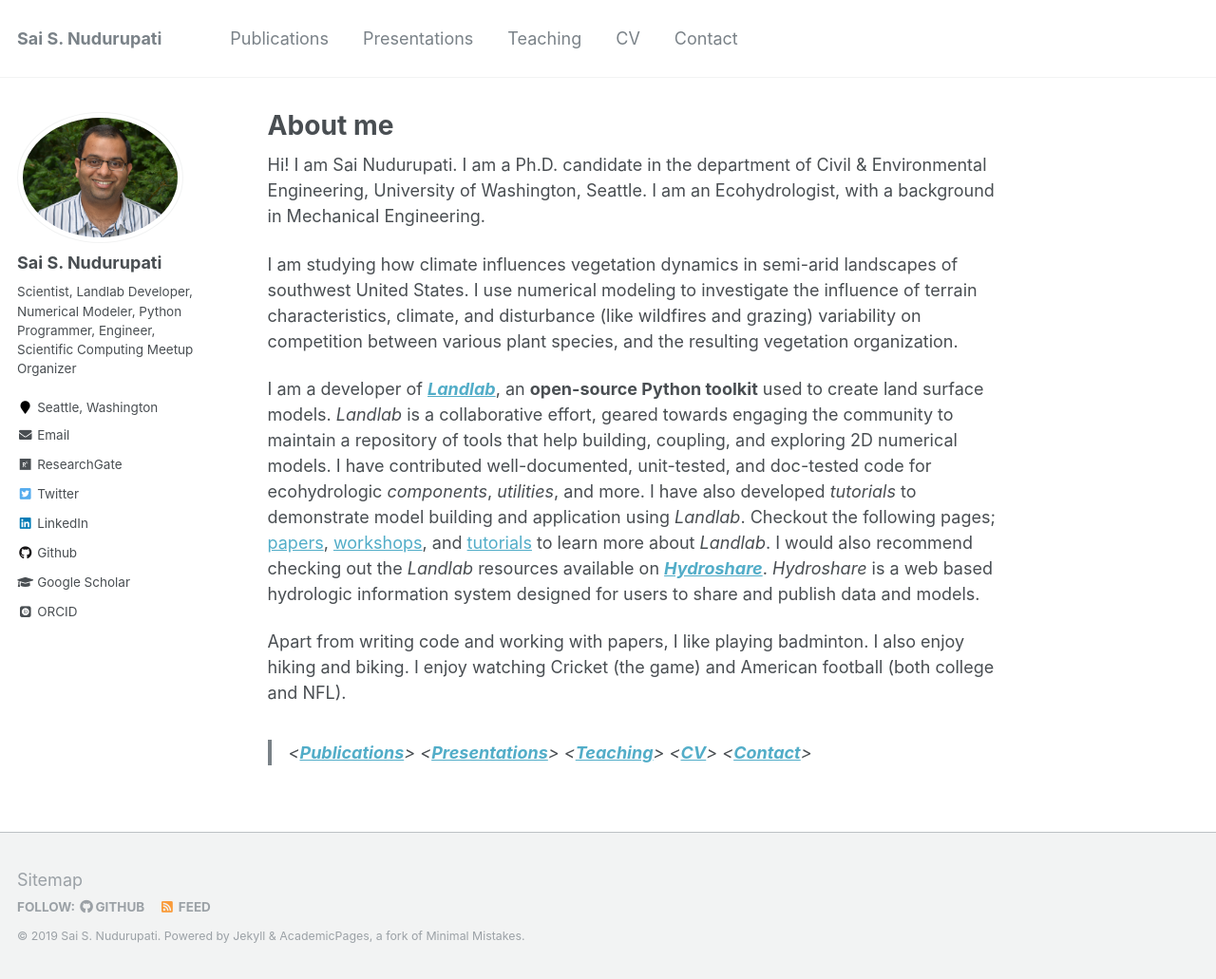
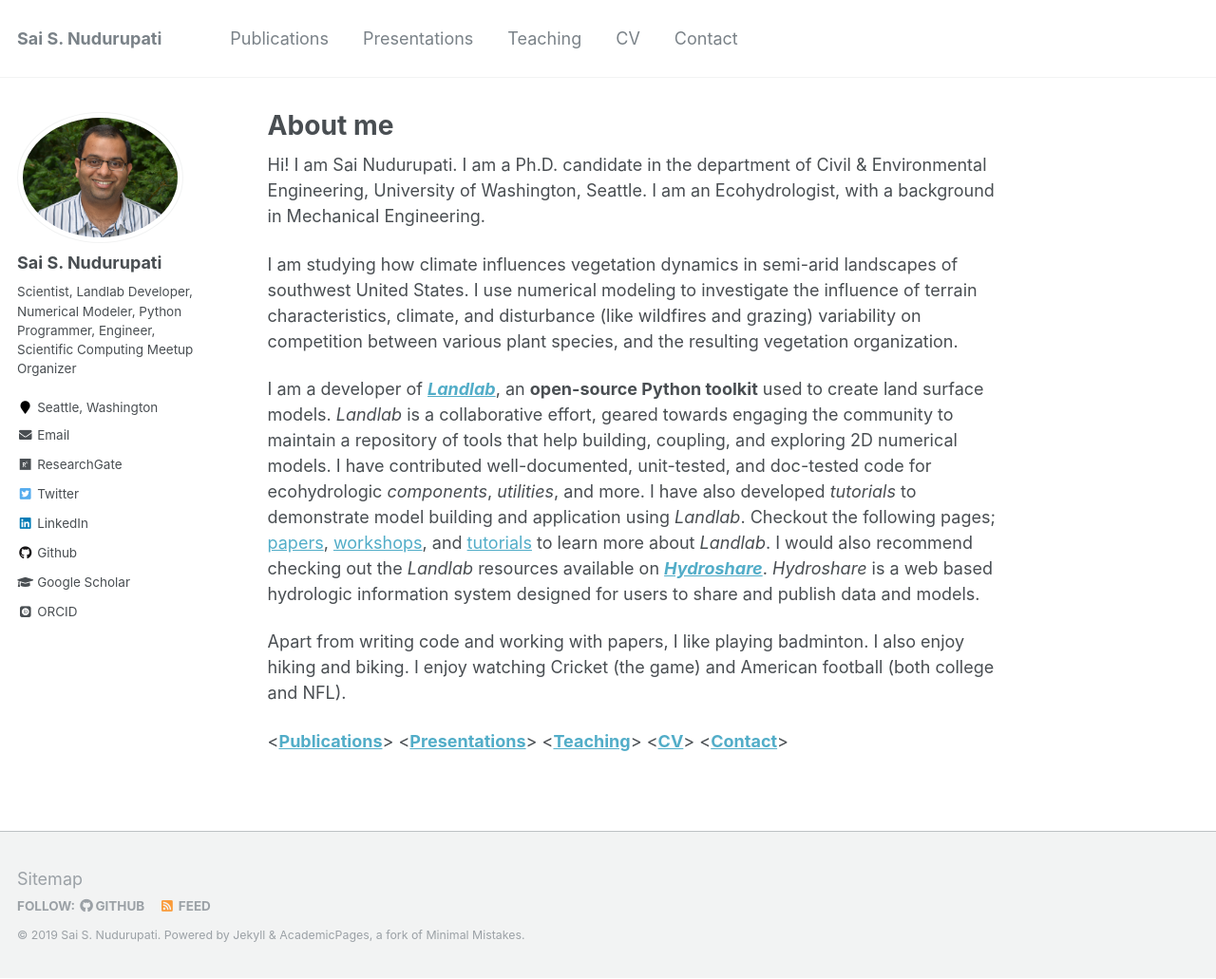
Before and after one commit to saisiddu/saisiddu.github.io, a Jekyll site: the page built from _pages/about.md, in a window 1280 px wide and 1031 px high. Shown: the whole window at 95% size. Built offline with Jekyll 4.4.1, drawn with Linux system fonts in a browser that asks for light colours; some web fonts are replaced.

Commit message:
Revert "Update about.md"
This reverts commit 36e465db293052fc5de66e31eba5d13b2346229d.

```diff
--- a/_pages/about.md
+++ b/_pages/about.md
@@ -41,4 +41,4 @@ I also enjoy hiking and biking.
 I enjoy watching Cricket (the game) and
 American football (both college and NFL).
 
-><**[Publications](https://saisiddu.github.io/publications/)**>   <**[Presentations](https://saisiddu.github.io/talks/)**>   <**[Teaching](https://saisiddu.github.io/teaching/)**>   <**[CV](https://saisiddu.github.io/cv/)**>   <**[Contact](https://saisiddu.github.io/contact/)**>
+<**[Publications](https://saisiddu.github.io/publications/)**>   <**[Presentations](https://saisiddu.github.io/talks/)**>   <**[Teaching](https://saisiddu.github.io/teaching/)**>   <**[CV](https://saisiddu.github.io/cv/)**>   <**[Contact](https://saisiddu.github.io/contact/)**>
```
